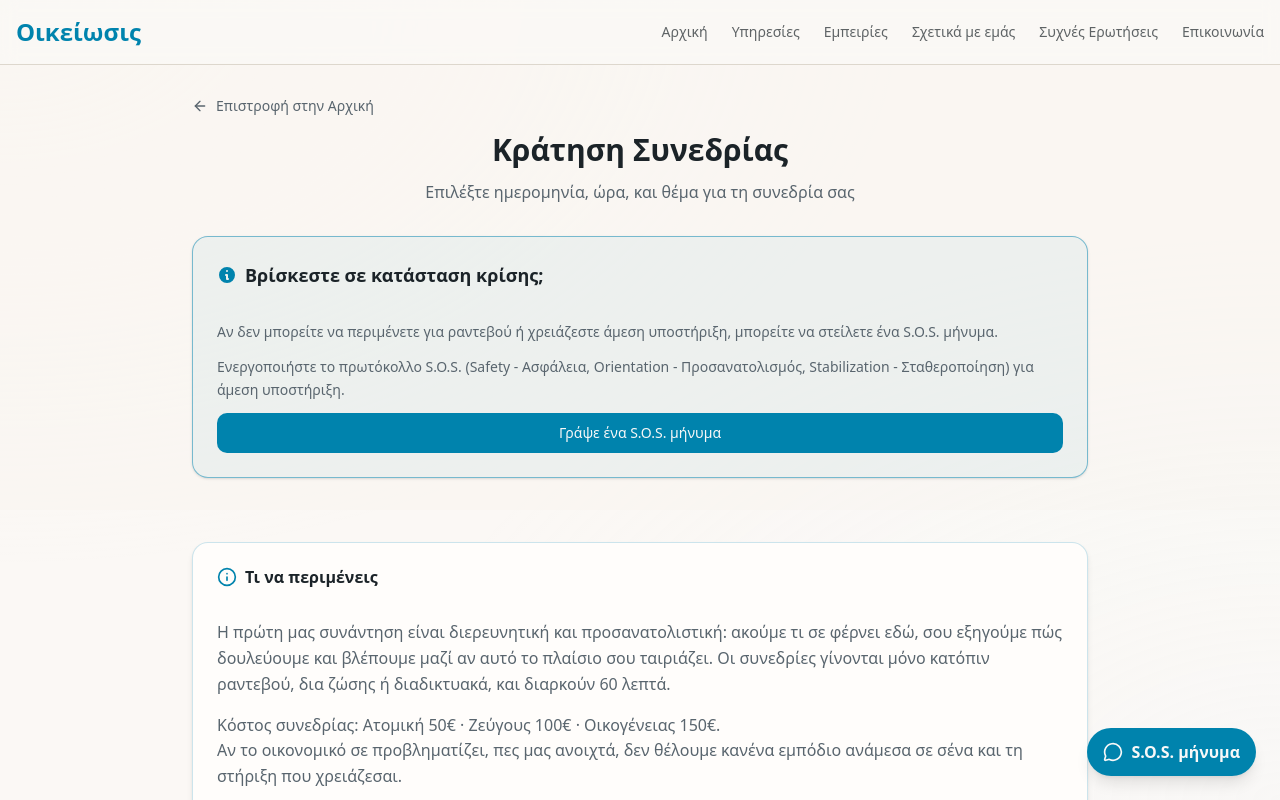
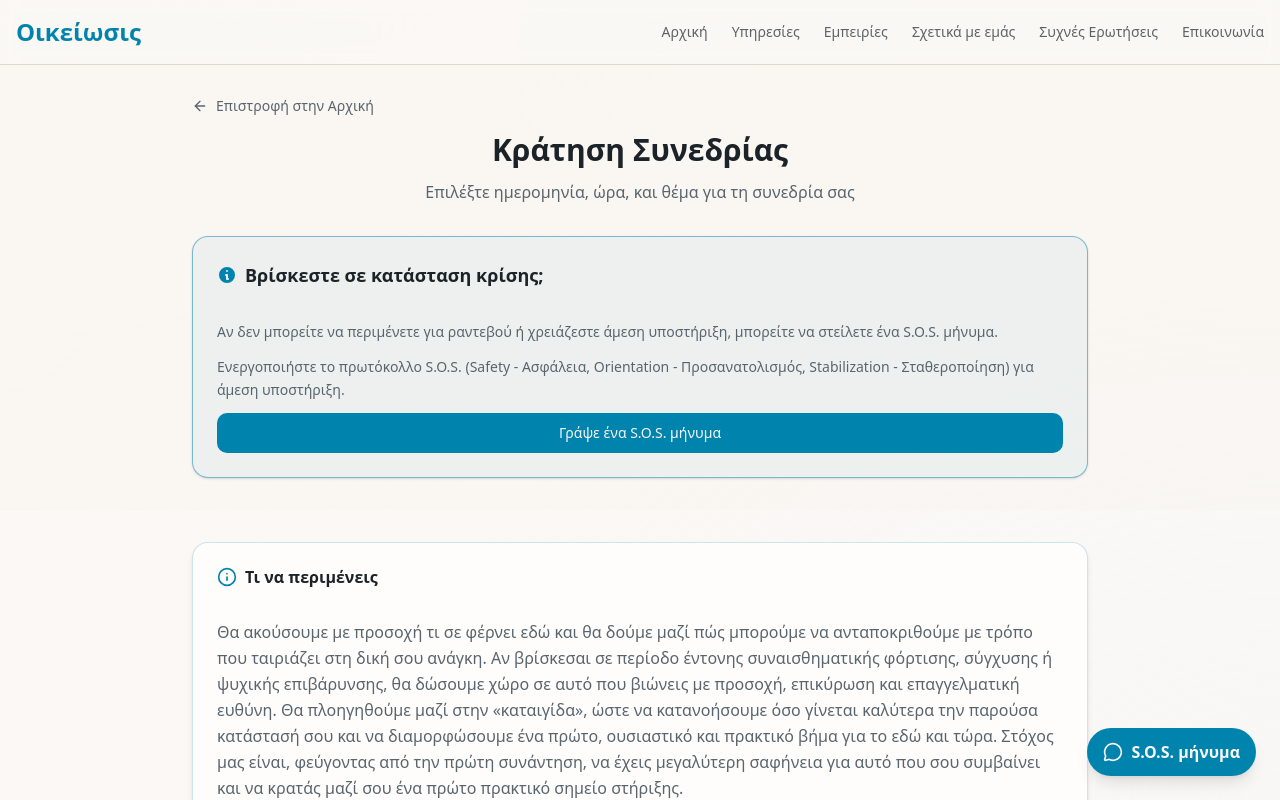
Before and after one commit to sebamatz/oikiosis, a Next.js app: page /booking in a window 1280 px wide. Shown: the top 800 px of the page. Built offline with nearby package versions, Linux system fonts and the light colour scheme.

Commit message:
edit BookingClient.tsx and /first-session

```diff
--- a/app/booking/BookingClient.tsx
+++ b/app/booking/BookingClient.tsx
@@ -228,19 +228,27 @@ export default function BookingClient() {
             </CardHeader>
             <CardContent>
               <p className="text-muted-foreground leading-relaxed mb-4">
-                Η πρώτη μας συνάντηση είναι διερευνητική και προσανατολιστική:
-                ακούμε τι σε φέρνει εδώ, σου εξηγούμε πώς δουλεύουμε και
-                βλέπουμε μαζί αν αυτό το πλαίσιο σου ταιριάζει. Οι συνεδρίες
-                γίνονται μόνο κατόπιν ραντεβού, δια ζώσης ή διαδικτυακά, και
-                διαρκούν 60 λεπτά.
+                Θα ακούσουμε με προσοχή τι σε φέρνει εδώ και θα δούμε μαζί πώς
+                μπορούμε να ανταποκριθούμε με τρόπο που ταιριάζει στη δική σου
+                ανάγκη. Αν βρίσκεσαι σε περίοδο έντονης συναισθηματικής
+                φόρτισης, σύγχυσης ή ψυχικής επιβάρυνσης, θα δώσουμε χώρο σε
+                αυτό που βιώνεις με προσοχή, επικύρωση και επαγγελματική ευθύνη.
+                Θα πλοηγηθούμε μαζί στην «καταιγίδα», ώστε να κατανοήσουμε όσο
+                γίνεται καλύτερα την παρούσα κατάστασή σου και να διαμορφώσουμε
+                ένα πρώτο, ουσιαστικό και πρακτικό βήμα για το εδώ και τώρα.
+                Στόχος μας είναι, φεύγοντας από την πρώτη συνάντηση, να έχεις
+                μεγαλύτερη σαφήνεια για αυτό που σου συμβαίνει και να κρατάς
+                μαζί σου ένα πρώτο πρακτικό σημείο στήριξης.
               </p>
               <p className="text-muted-foreground font-medium">
-                Κόστος συνεδρίας: Ατομική 50€ &middot; Ζεύγους 100€ &middot;
-                Οικογένειας 150€.
+                Οι συνεδρίες γίνονται μόνο κατόπιν ραντεβού, δια ζώσης ή
+                διαδικτυακά, και διαρκούν 60 λεπτά. Κόστος συνεδρίας: Ατομική
+                50€ · Ζεύγους 100€ · Οικογένειας 150€
               </p>
               <p className="text-muted-foreground leading-relaxed mb-4">
-                Αν το οικονομικό σε προβληματίζει, πες μας ανοιχτά, δεν θέλουμε
-                κανένα εμπόδιο ανάμεσα σε σένα και τη στήριξη που χρειάζεσαι.
+                Αν το οικονομικό σε προβληματίζει, πες μας ανοιχτά. Δεν θέλουμε
+                να σταθεί κανένα εμπόδιο ανάμεσα σε σένα και στη στήριξη που
+                χρειάζεσαι.
               </p>
             </CardContent>
           </Card>
--- a/app/first-session/FirstSessionClient.tsx
+++ b/app/first-session/FirstSessionClient.tsx
@@ -31,14 +31,22 @@ export default function FirstSessionClient() {
           {/* Main Text */}
           <div className="text-lg md:text-xl leading-relaxed text-muted-foreground font-light space-y-6">
             <p>
-              Η πρώτη συνάντηση είναι ένας ασφαλής χώρος διερεύνησης και
-              προσανατολισμού. Ακούμε τι συμβαίνει τώρα και τι σε έχει φέρει έως
-              εδώ. Δεν χρειάζεται να έρθεις με έτοιμες απαντήσεις.
-            </p>
-            <p>
-              Μαζί βλέπουμε τι σε δυσκολεύει, ποια στήριξη σου ταιριάζει και
-              ποια μπορεί να είναι τα επόμενα βήματα. Συζητάμε επίσης τον τρόπο
-              συνεργασίας, τη συχνότητα και τα βασικά όρια απορρήτου.
+              Θα ακούσουμε με προσοχή τι σε φέρνει εδώ και θα δούμε μαζί πώς
+              μπορούμε να ανταποκριθούμε με τρόπο που ταιριάζει στη δική σου
+              ανάγκη. Αν βρίσκεσαι σε περίοδο έντονης συναισθηματικής φόρτισης,
+              σύγχυσης ή ψυχικής επιβάρυνσης, θα δώσουμε χώρο σε αυτό που
+              βιώνεις με προσοχή, επικύρωση και επαγγελματική ευθύνη. Θα
+              πλοηγηθούμε μαζί στην «καταιγίδα», ώστε να κατανοήσουμε όσο
+              γίνεται καλύτερα την παρούσα κατάστασή σου και να διαμορφώσουμε
+              ένα πρώτο, ουσιαστικό και πρακτικό βήμα για το εδώ και τώρα.
+              Στόχος μας είναι, φεύγοντας από την πρώτη συνάντηση, να έχεις
+              μεγαλύτερη σαφήνεια για αυτό που σου συμβαίνει και να κρατάς μαζί
+              σου ένα πρώτο πρακτικό σημείο στήριξης. Οι συνεδρίες γίνονται μόνο
+              κατόπιν ραντεβού, δια ζώσης ή διαδικτυακά, και διαρκούν 60 λεπτά.
+              Κόστος συνεδρίας: Ατομική 50€ · Ζεύγους 100€ · Οικογένειας 150€ Αν
+              το οικονομικό σε προβληματίζει, πες μας ανοιχτά. Δεν θέλουμε να
+              σταθεί κανένα εμπόδιο ανάμεσα σε σένα και στη στήριξη που
+              χρειάζεσαι.
             </p>
           </div>
 
```
